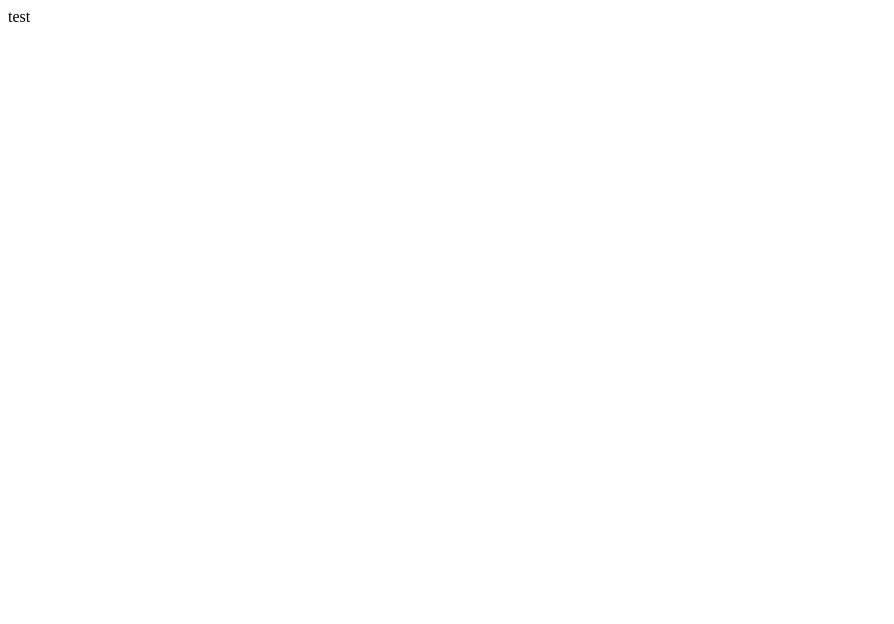
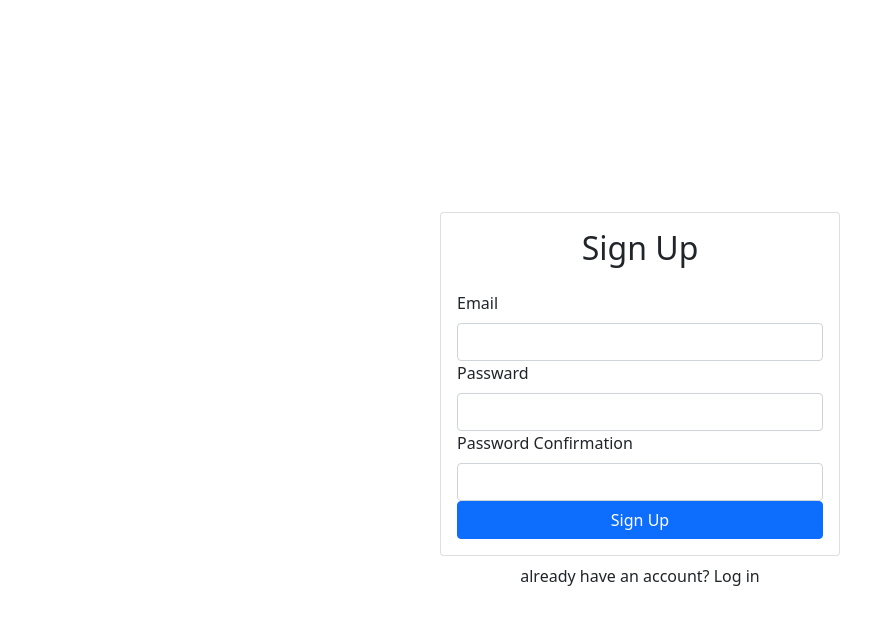
Before and after one commit to JaydanZ/Live-Lift, a React (Create React App) app: page / in a window 1280 px wide. Shown: the top 624 px of the page, without its empty margins (0-894 px from the left). Built offline with nearby package versions, Linux system fonts and the light colour scheme.

Commit message:
signup
sing up page

```diff
--- a/src/App.js
+++ b/src/App.js
@@ -1,10 +1,16 @@
+import SignUp from "./components/SignUp/SignUp";
+import { Container } from 'react-bootstrap';
 
 function App() {
   return (
-    <div className="App">
-      test
-    </div>
-  );
+      <Container className="d-flex align-items-center justify-content-center"
+        style={{ minHeight: "100vh" }}
+        >
+        <div className="w-100" style={{ maxWidth: "400px" }}>
+          <SignUp />
+        </div>
+      </Container>
+  )
 }
 
 export default App;
--- a/src/components/SignUp/SignUp.js
+++ b/src/components/SignUp/SignUp.js
@@ -1,11 +1,37 @@
 import "./SignUp.css"
-import {Form, Button Card} from 'react-bootstrap'
-import React from "react";
+import {Form, Button, Card} from 'react-bootstrap'
+import React, {useRef} from "react";
 
 const SignUp = () =>{
+    const emailRef = useRef()
+    const passwordRef = useRef()
+    const passwordConfirmRef = useRef()
 
     return(
         <React.Fragment>
+            <Card>
+                <Card.Body>
+                <h2 className="text-center mb-4">Sign Up</h2>
+                <Form>
+                    <Form.Group id="email">
+                        <Form.Label>Email</Form.Label>
+                        <Form.Control type="email" ref={emailRef} required/>
+                    </Form.Group>
+                    <Form.Group id="password">
+                        <Form.Label>Passward</Form.Label>
+                        <Form.Control type="password" ref={passwordRef} required/>
+                    </Form.Group>
+                    <Form.Group id="password-confirm">
+                        <Form.Label>Password Confirmation</Form.Label>
+                        <Form.Control type="password" ref={passwordConfirmRef} required/>
+                    </Form.Group>
+                    <Button className="w-100" type="submit">Sign Up</Button>
+                </Form>
+                </Card.Body>
+            </Card>
+            <div className="w-100 text-center mt-2">
+                already have an account? Log in
+            </div>
         </ React.Fragment>
     );
 }
--- a/src/index.js
+++ b/src/index.js
@@ -2,6 +2,7 @@ import React from 'react';
 import ReactDOM from 'react-dom';
 import App from './App';
 import reportWebVitals from './reportWebVitals';
+import 'bootstrap/dist/css/bootstrap.min.css'
 
 ReactDOM.render(
   <React.StrictMode>
```
